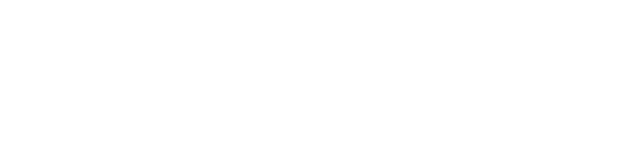
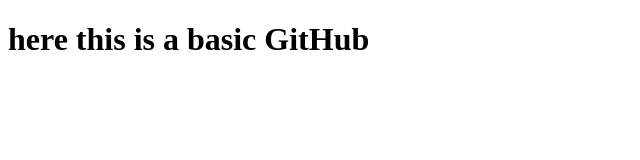
Before and after one commit to kp2077/DevOps2-Pooh, a plain HTML site: page index.html in a window 1280 px wide. Shown: the whole page, without its empty margins (0-640 px from the left). Drawn offline with Linux system fonts and the light colour scheme.

Commit message:
Update index.html
Update <h1>here this is a basic GitHub</h1>

```diff
--- a/index.html
+++ b/index.html
@@ -9,6 +9,8 @@
 
 <body>
 
+    <h1>here this is a basic GitHub</h1>
+
 </body>
 
 </html>
```
